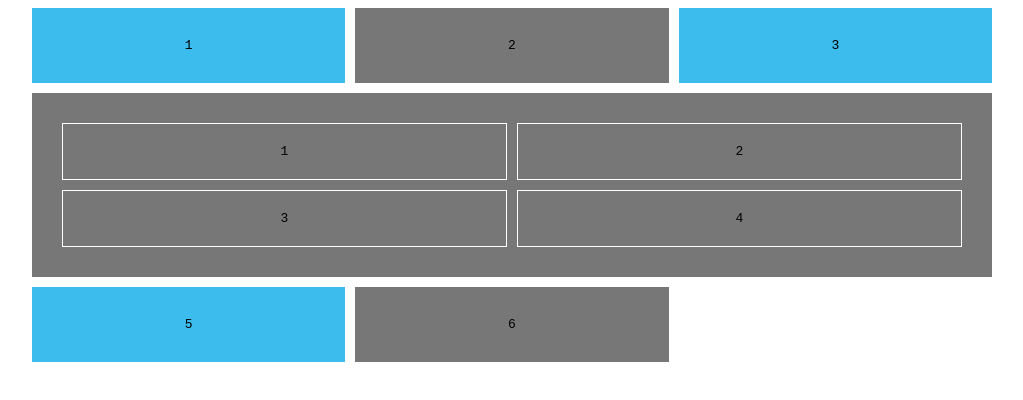
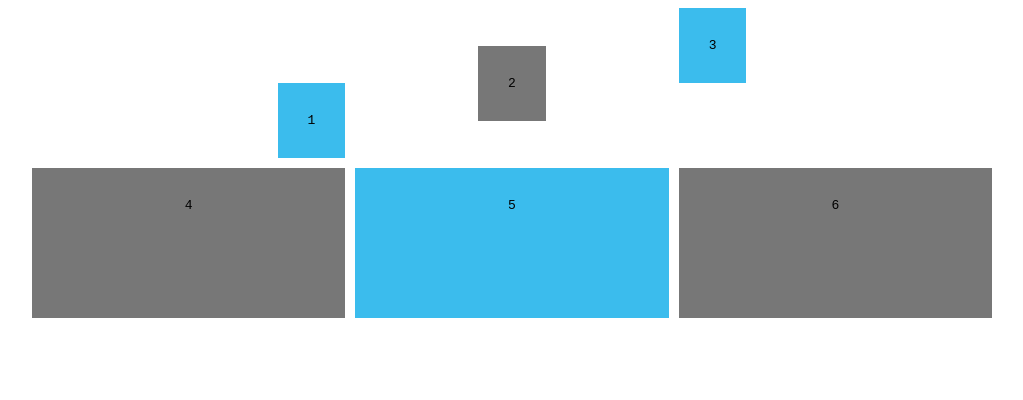
Before and after one commit to rtjae1/wryanNetNinjaGrid, a plain HTML site: page index.html in a window 1280 px wide. Shown: the whole page, without its empty margins (128-1151 px from the left). Drawn offline with Linux system fonts and the light colour scheme.

Commit message:
aligning and justifing items

```diff
--- a/assets/css/styles.css
+++ b/assets/css/styles.css
@@ -6,9 +6,12 @@
 #content {
   display: grid;
   grid-template-columns: repeat(3, 1fr);
+  grid-auto-rows: minmax(150px, auto);
   grid-gap: 10px;
   max-width: 960px;
   margin: 0 auto;
+  /* align-items: start;
+  justify-items: end; */
 }
 #content div {
   background: #3bbced;
@@ -17,14 +20,15 @@
 #content div:nth-child(even) {
   background: #777;
 }
-.nested {
-  display: grid;
-  grid-template-columns: 1fr 1fr;
-  grid-gap: 10px;
-  grid-column: span 3;
+.one {
+    justify-self: end;
+    align-self: end;
 }
-.nested p {
-  border: 1px solid #fff;
-  padding: 20px;
-  margin: 0;
+.two {
+    align-self: center;
+    justify-self: center;
 }
+.three {
+    align-self: start;
+    justify-self: start;
+}
--- a/index.html
+++ b/index.html
@@ -8,17 +8,12 @@
   </head>
   <body>
     <div id="content">
-      <div>1</div>
-      <div>2</div>
-      <div>3</div>
-      <div class="nested">
-          <p>1</p>
-          <p>2</p>
-          <p>3</p>
-          <p>4</p>
-      </div>
-      <div>5</div>
-      <div>6</div>
+      <div class="one">1</div>
+      <div class="two">2</div>
+      <div class="three">3</div>
+      <div class="four">4</div>
+      <div class="five">5</div>
+      <div class="six">6</div>
     </div>
   </body>
 </html>
```
